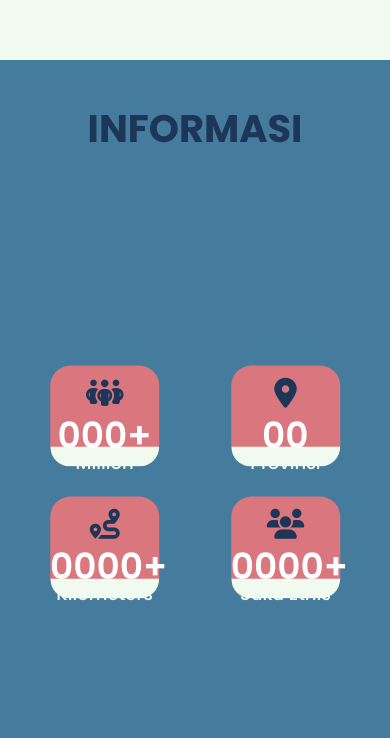
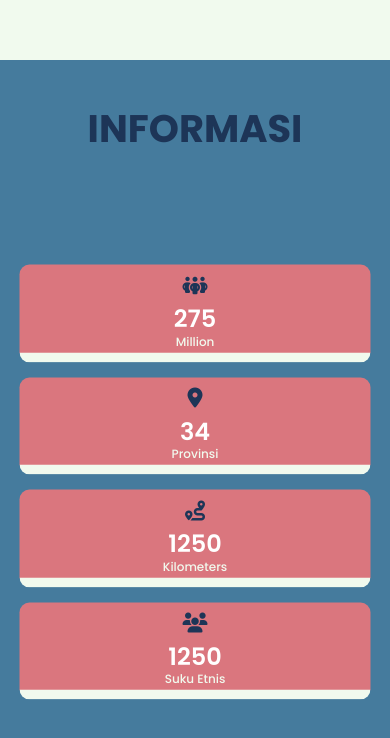
Before and after one commit to fierzahaikkal/skilvul-liga-web, a plain HTML site: page index.html in a window 390 px wide. Shown: the part 899-1637 px from the top of the page. Drawn offline with Linux system fonts and the light colour scheme.

Commit message:
box-wrap finish commit

```diff
--- a/index.html
+++ b/index.html
@@ -6,7 +6,6 @@
   <meta name="viewport" content="width=device-width, initial-scale=1.0">
   <link rel="stylesheet" href="style.css">
   <script src="https://kit.fontawesome.com/f2745a6ce3.js" crossorigin="anonymous"></script>
-  <script src="script.js"></script>
   <title>Ini IndonesiaKu</title>
 </head>
 <body>
@@ -46,7 +45,7 @@
       <!-- Populasi -->
       <div class="box-content">
         <i class="fa-solid fa-people-group"></i>
-        <span class="num" data-val="275">000+</span>
+        <span class="num" data-val="275">000</span>
         <span class="text">Million</span>
       </div>
 
@@ -60,17 +59,18 @@
       <!-- Luas Area -->
       <div class="box-content">
       <i class="fa-solid fa-route"></i>
-      <span class="num" data-val="1904">0000+</span>
+      <span class="num" data-val="1904">0000</span>
       <span class="text">Kilometers</span>
       </div>
 
       <!-- Suku daerah -->
       <div class="box-content">
         <i class="fa-solid fa-users"></i>
-        <span class="num" data-val="1300">0000+</span>
+        <span class="num" data-val="1300">0000</span>
         <span class="text">Suku Etnis</span>
         </div>
     </div>
   </section>
+  <script src="script.js"></script>
 </body>
 </html>
--- a/script.js
+++ b/script.js
@@ -4,3 +4,20 @@ function toggleMenu(){
   navigation.classList.toggle('active');
   menuToggle.classList.toggle('active');
 }
+
+let valuesWrap = document.querySelectorAll(".num");
+let interval = 5000;
+
+
+valuesWrap.forEach((valDisplay) => {
+  let start = 0;
+  let end = parseInt(valDisplay.getAttribute("data-val"));
+  let time = Math.floor(interval / end);
+  let count = setInterval(function (){
+    start += 1;
+    valDisplay.textContent = start;
+    if(start === end){
+      clearInterval(count);
+    }
+  }, time);
+});
--- a/style.css
+++ b/style.css
@@ -151,9 +151,9 @@ section.informasi .header-text h1{
   display: flex;
   padding: 1em 0;
   flex-direction: column;
-  border-radius: 20px;
+  border-radius: 10px;
   background: #DA767E;
-  border-bottom: 20px solid #F1FAEE;
+  border-bottom: 10px solid #F1FAEE;
 }
 
 span.num{
@@ -180,7 +180,7 @@ span.text{
   line-height: 0;
 }
 
-@media screen and (max-width: 991px){
+@media screen and (max-width: 1024px){
   header{
     padding: 40px;
   }
@@ -240,12 +240,34 @@ span.text{
   }
   .box-wrap{
     width: 85vw;
+  }
+  .box-content{
+    height: 26vmin;
+    width: 26vmin;
+    font-size: 12px;
+  }
+}
+
+@media screen and (max-width: 768px){
+  .box-wrap{
+    width: 90vw;
     flex-wrap: wrap;
     gap: 30px;
   }
   .box-content{
-    height: 26vmin;
+    height: 30vmin;
     width: calc(50%-40px);
-    font-size: 12px;
+    font-size: 14px;
   }
 }
+
+@media screen and (max-width: 480px){
+  .box-wrap{
+    gap: 15px;
+  }
+  .box-content{
+    height: 25vmin;
+    width: 100%;
+    font-size: 8px;
+  }
+}
```
